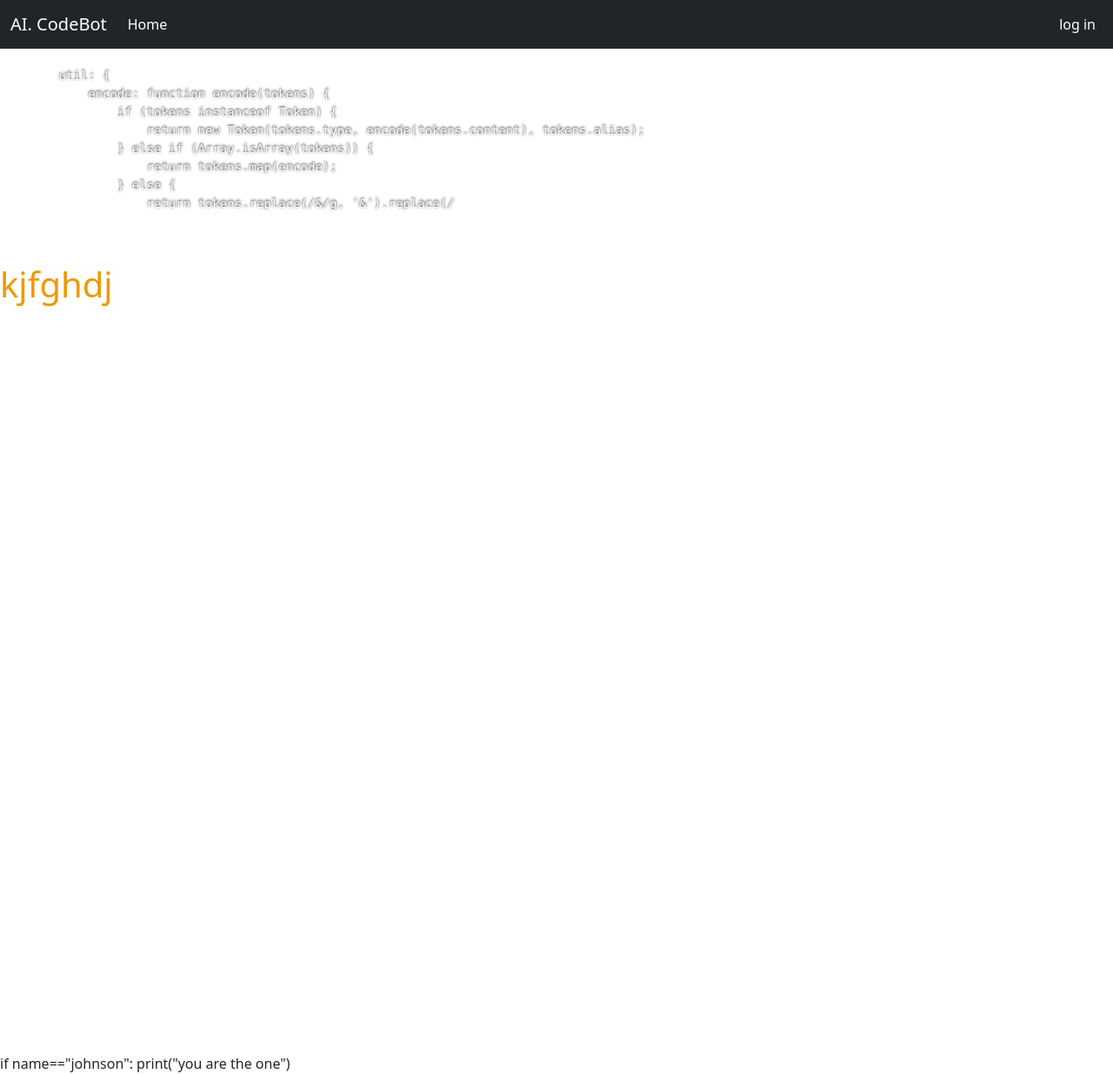
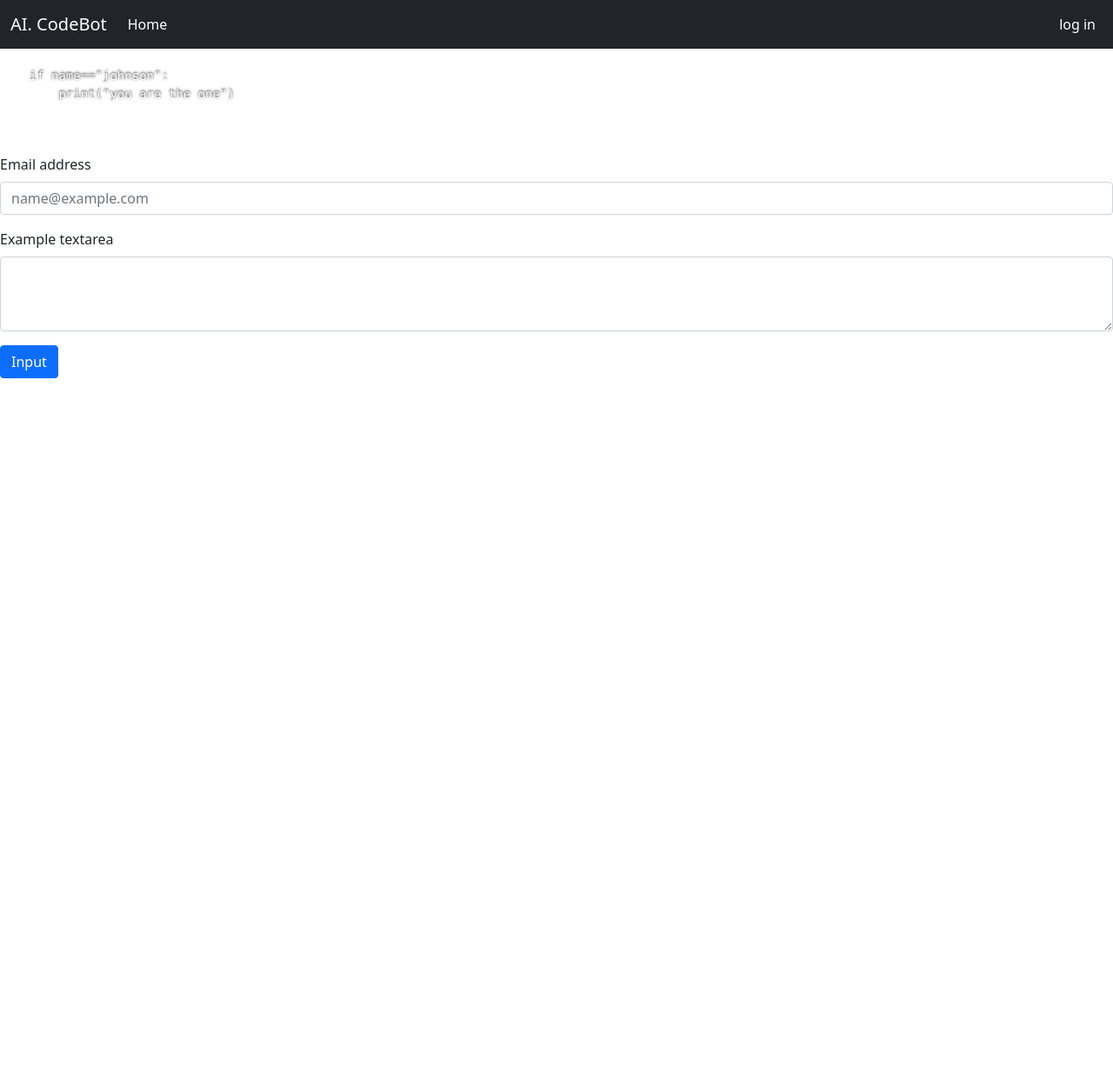
Before and after one commit to johnsonhabarugira/django-AI-Codebot, a Django app: page / in a window 1280 px wide. Shown: the whole page at 87% size. After the commit the page ends 435 px from the top, so only its background shows below. Run offline with Django 5.2, Linux system fonts and the light colour scheme.

Commit message:
added form in home page

```diff
--- a/website/templates/website/index.html
+++ b/website/templates/website/index.html
@@ -3,18 +3,20 @@
 
 <pre>
     <code class=' align-numbers language-python'>
-        util: {
-			encode: function encode(tokens) {
-				if (tokens instanceof Token) {
-					return new Token(tokens.type, encode(tokens.content), tokens.alias);
-				} else if (Array.isArray(tokens)) {
-					return tokens.map(encode);
-				} else {
-					return tokens.replace(/&/g, '&').replace(/
+    if name=="johnson":
+        print("you are the one")
     </code>
     </pre>
-    <h1 class="dodo"> kjfghdj</h1>
-
-    if name=="johnson":
-        print("you are the one")
+    <form method="POST" action="{% url 'home' %}">
+        {% csrf_token %}
+    <div class="mb-3">
+  <label for="exampleFormControlInput1" class="form-label">Email address</label>
+  <input type="email" class="form-control" id="exampleFormControlInput1" placeholder="name@example.com">
+</div>
+<div class="mb-3">
+  <label for="exampleFormControlTextarea1" class="form-label">Example textarea</label>
+  <textarea class="form-control" id="exampleFormControlTextarea1" rows="3"></textarea>
+</div>
+<input class="btn btn-primary" type="button" value="Input">
+</form>
 {% endblock  %}
```
